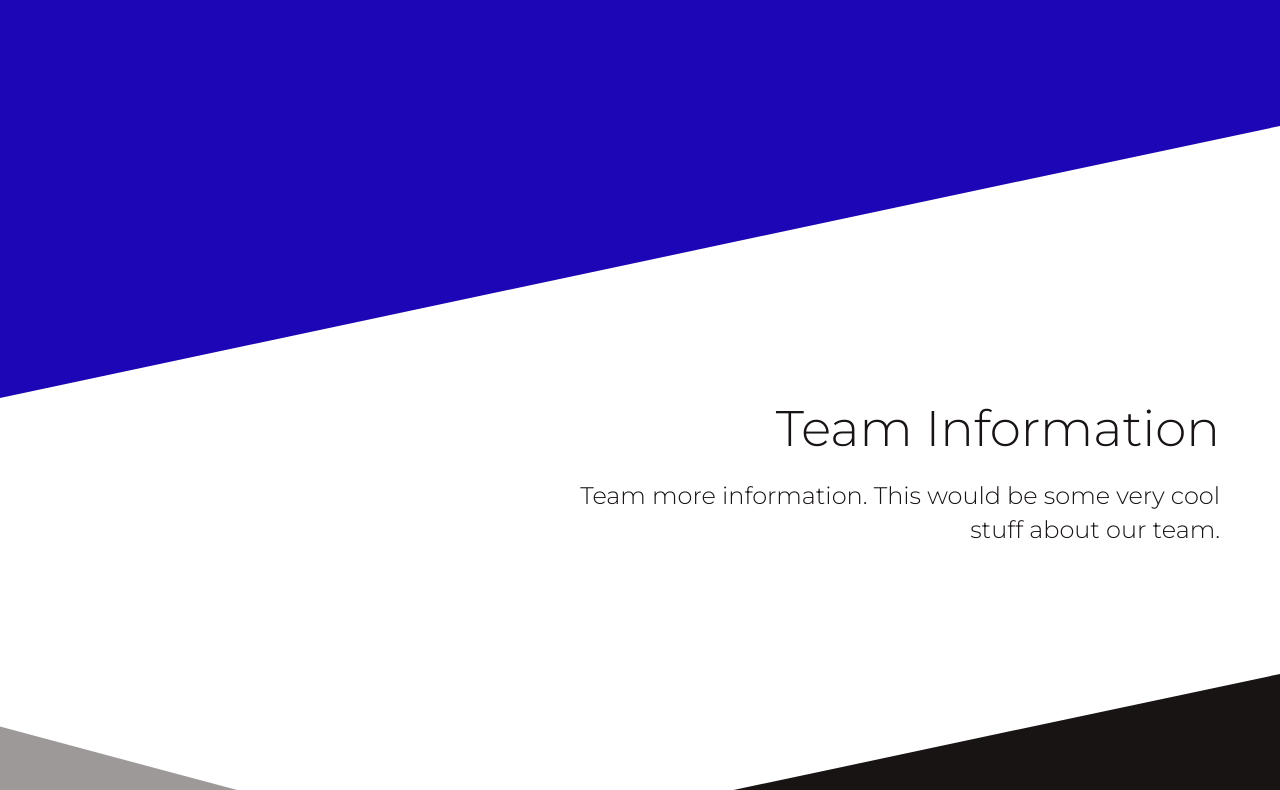
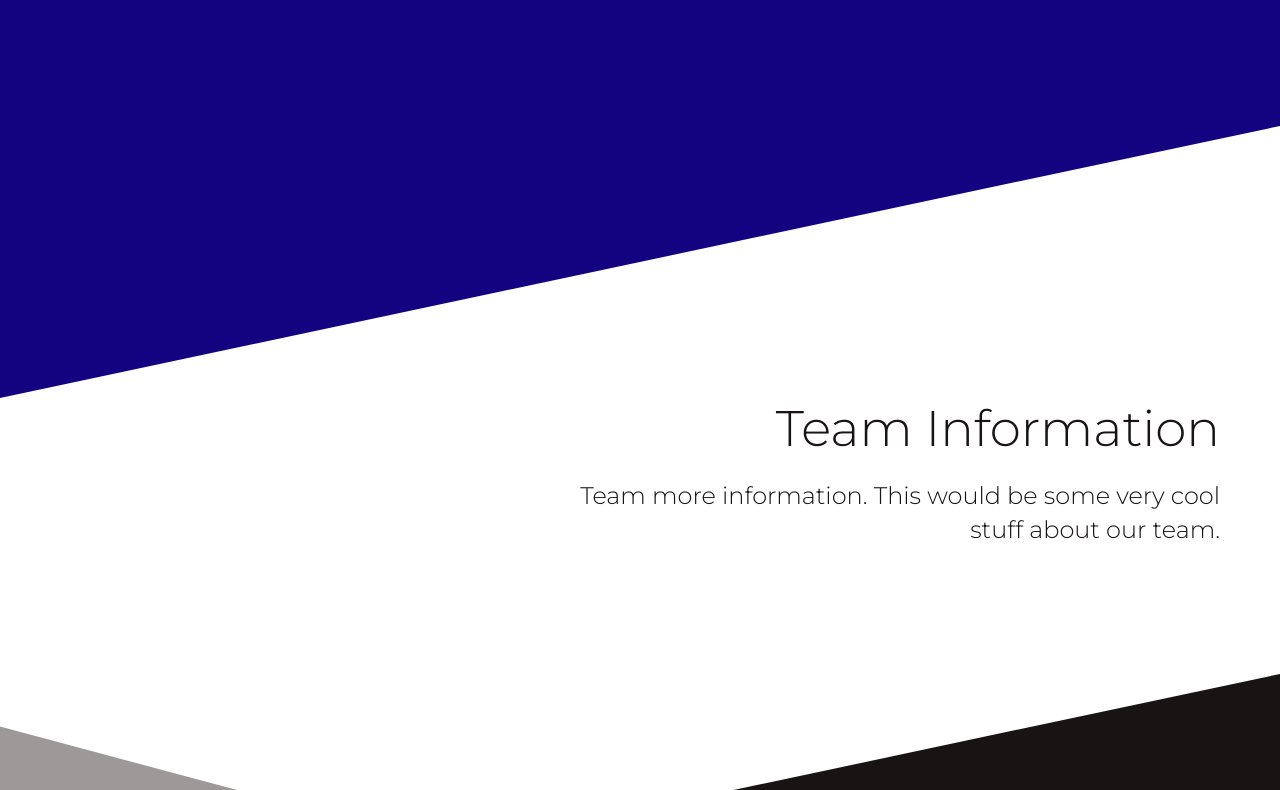
Before and after one commit to FTCTeam11424/FTCTeam11424.github.io, a plain HTML site: page index.html in a window 1280 px wide. Shown: the part 502-1292 px from the top of the page. Drawn offline with Linux system fonts and the light colour scheme.

Commit message:
Update index.html

```diff
--- a/index.html
+++ b/index.html
@@ -15,7 +15,7 @@
             .header {
                 width: 100%;
                 height: 900px;
-                background: #1C06B5; /*black, but a nice black.*/
+                background: #130381; /*black, but a nice black.*/
                 transform: skewY(-12DEG);
                 transform-origin: 0;
                 top:0;
```
